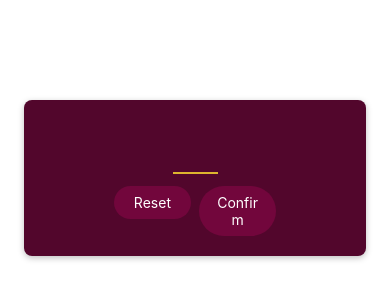
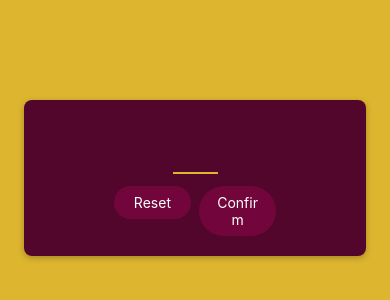
Before and after one commit to rewpt/NumberGuesserRN, a React Native app: screen / in a window 390 px wide. Shown: the top 300 px of the page. Built offline with nearby package versions, Linux system fonts and the light colour scheme.

Commit message:
add main screen bg

```diff
--- a/App.js
+++ b/App.js
@@ -4,5 +4,16 @@ import { StyleSheet, Text, View } from 'react-native';
 import StartGameScreen from './screens/StartGameScreen';
 
 export default function App() {
-  return <StartGameScreen />;
+  return (
+    <View style={styles.rootScreen}>
+      <StartGameScreen />
+    </View>
+  );
 }
+
+const styles = StyleSheet.create({
+  rootScreen: {
+    backgroundColor: '#ddb52f',
+    flex: 1,
+  },
+});
```
